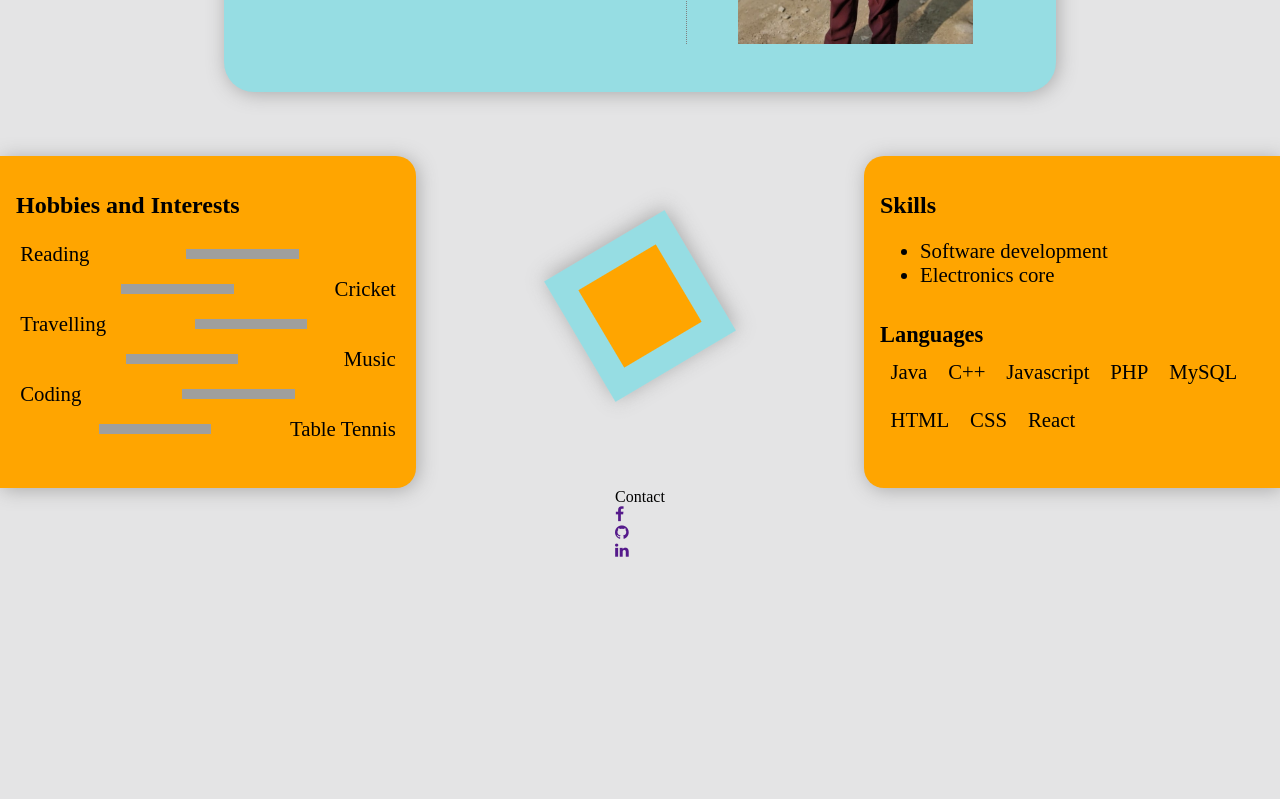
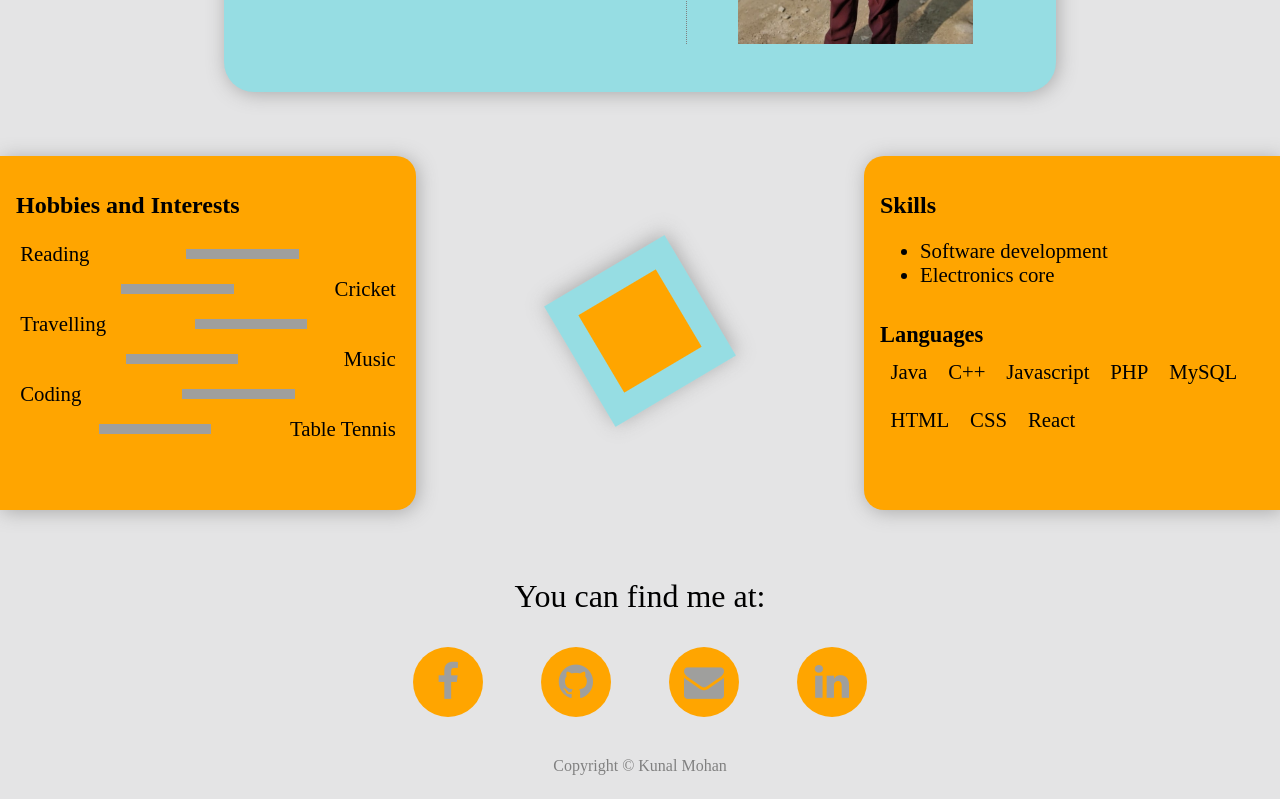
Before and after one commit to kunalmohan/my-portfolio, a plain HTML site: page index.html in a window 1280 px wide. Shown: the part 426-1225 px from the top of the page. Before the commit the page ends 1010 px from the top, so only its background shows below. Drawn offline with Linux system fonts and the light colour scheme; files whose address does not match are found by name.

Commit message:
contact section

```diff
--- a/index.html
+++ b/index.html
@@ -81,11 +81,14 @@
 			</div>
 		</div>
 		<div id="section3">
-			<div id="contact-head">Contact</div>
+			<div id="contact-head">You can find me at:</div>
 			<div class="contact-list">
-				<div class="contact"><a href=""><i class="fa fa-facebook"></i></a></div>
-				<div class="contact"><a href=""><i class="fa fa-github"></i></a></div>
-				<div class="contact"><a href=""><i class="fa fa-linkedin"></i></a></div>
+				<div class="contact"><a href="https://www.facebook.com/kunal.mohan.355"><i class="fa fa-facebook"></i></a></div>
+				<div class="contact"><a href="https://github.com/kunalmohan"><i class="fa fa-github"></i></a></div>
+				<div class="contact"><a href="mailto:kunal.mohan2109@gmail.com"><i class="fa fa-envelope"></i></a></div>
+				<div class="contact"><a href="https://www.linkedin.com/in/kunal-mohan-082924183/"><i class="fa fa-linkedin"></i></a></div>
+			</div>
+			<div id="copyright">Copyright &copy; Kunal Mohan</div>
 		</div>
 	</div>
 </body>
--- a/style.css
+++ b/style.css
@@ -139,19 +139,19 @@ body{
 }
 
 #section2{
-	margin-top: 4em;
+	padding-top: 4em;
 	display: flex;
 	justify-content: space-between;
 	width: 100%;
-	height: 300px;
-	margin-bottom: 2em;
+	height: 350px;
+	padding-bottom: 2em:
 }
 
 #hobbies, #skills{
 	width: 30%;
 	background-color: orange;
 	padding: 1em;
-	height: 100%;
+	height: 92%;
 	box-shadow: 2px 2px 19px #aaa;
     -o-box-shadow: 2px 2px 19px #aaa;
     -webkit-box-shadow: 2px 2px 19px #aaa;
@@ -242,3 +242,48 @@ body{
 #langs{
 	line-height: 1.7em;
 }
+
+#section3{
+	padding-top: 1.5em;
+	width: 100%;
+	display: flex;
+	flex-direction: column;
+	justify-content: space-around;
+	align-items: center;
+	text-align: center;
+	margin-top: 3em;
+}
+
+#contact-head{
+	font-size: 2em;
+	margin-bottom: 1em;
+	width: 100%;
+}
+
+.contact-list{
+	display: flex;
+	width: 40%;
+	justify-content: space-around;
+	align-items: center;
+	font-size: 40px;
+}
+
+.contact{
+	height: 70px;
+	width: 70px;
+	border-radius: 60px;
+	background-color: orange;
+	display: flex;
+	justify-content: center;
+	align-items: center;
+	margin-bottom: 1em;
+}
+
+.contact a{
+	text-decoration: none;
+	color: #9F9F9D;
+}
+
+#copyright{
+	color: grey;
+}
```
Also changed, not shown: images/back1.jpeg (renamed from back1.jpeg), images/profile.jpg (renamed from profile.jpg), 2 other files.
